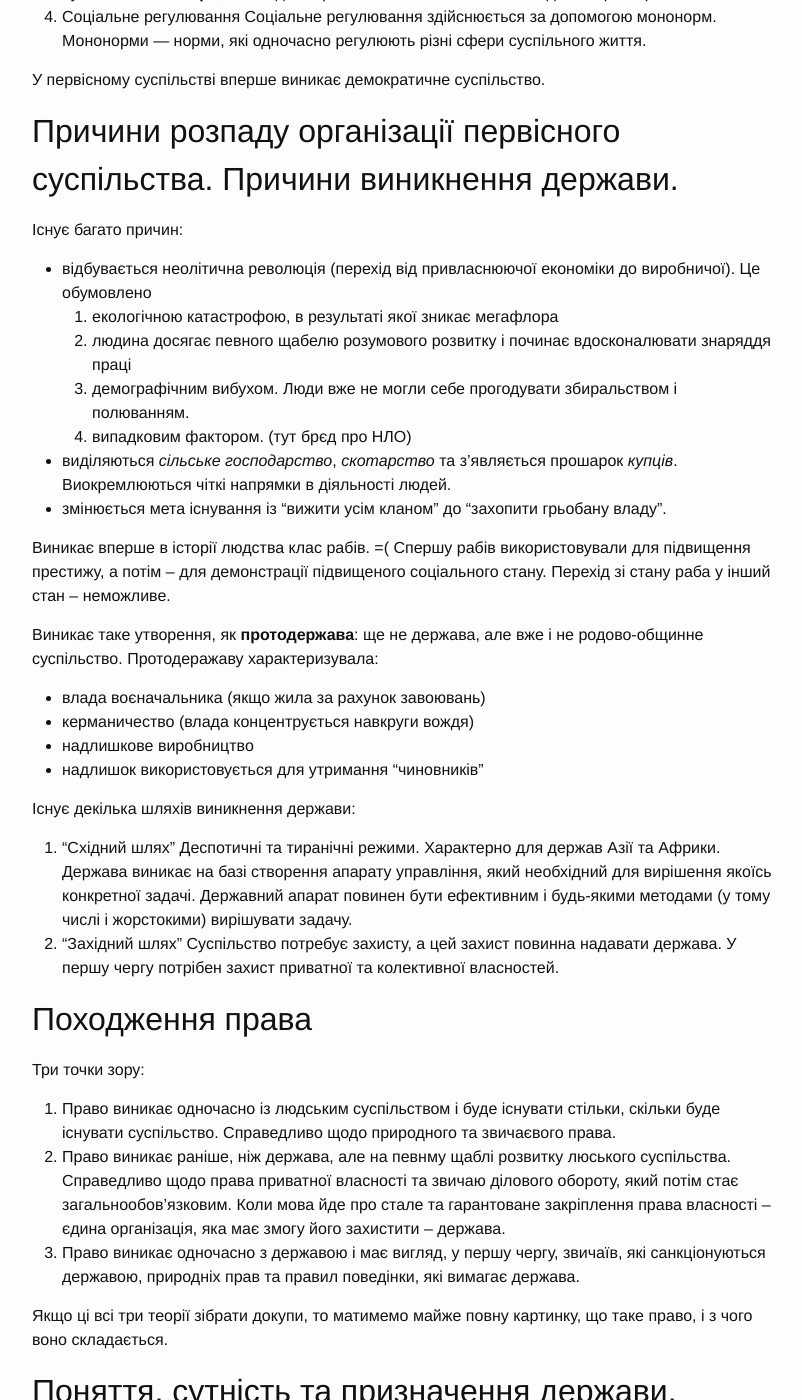
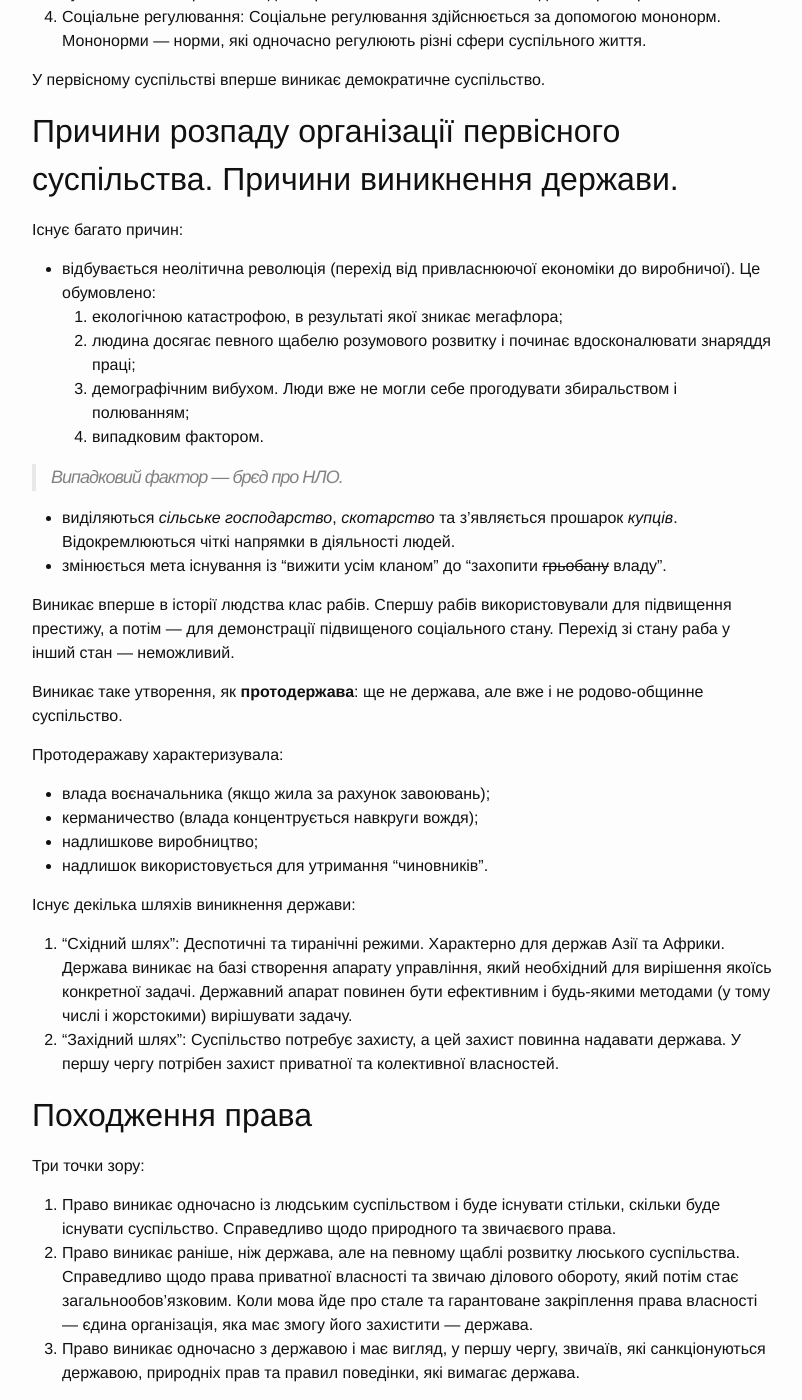
Before and after one commit to KPI-FICT-IP32/Blog, a Jekyll site: the page built from _posts/kpi/s06_jurisprudence/2016-03-04-jurisprudence-lecture-03.markdown, in a window 1280 px wide and 1400 px high, scrolled down 558 px. Shown: the whole window, without its empty margins (238-1040 px from the left). Built offline with Jekyll 4.4.1, drawn with Linux system fonts in a browser that asks for light colours; some of the changed text lies outside the part shown.

Commit message:
Update 2016-03-04-jurisprudence-lecture-03.markdown

```diff
--- a/_posts/kpi/s06_jurisprudence/2016-03-04-jurisprudence-lecture-03.markdown
+++ b/_posts/kpi/s06_jurisprudence/2016-03-04-jurisprudence-lecture-03.markdown
@@ -12,62 +12,73 @@
 Первісне суспільство характеризується 4 чинниками:
 
 1. Соціальна організація в первісному суспільстві:
-    Основною формою була родова община, яка працювала за принципом **колективізму**.
+    Основною формою була родова община, яка працювала за принципом *колективізму*.
 2. Економічна сфера:
     Період привласнюючої економіки.
-3. Влада
-    Влада у той період має вигляд первісної демократії, тобто вона є суспільною, не має політичного характеру. Також влада не має жодних соціальних або станових відмінностей, є інтегрованою у суспільство і базується на силі суспільної думки. Основним органом влади були **загальні збори**, а посади старійшин мали номінальний владний характер.
-4. Соціальне регулювання
-    Соціальне регулювання здійснюється за допомогою мононорм. Мононорми --- норми, які одночасно регулюють різні сфери суспільного життя.
+3. Влада:
+    Влада у той період має вигляд первісної демократії, тобто вона є суспільною, не має політичного характеру. Також влада не має жодних соціальних або станових відмінностей, є інтегрованою у суспільство і базується на силі суспільної думки. Основним органом влади були *загальні збори*, а посади старійшин мали номінальний владний характер.
+4. Соціальне регулювання:
+    Соціальне регулювання здійснюється за допомогою мононорм. Мононорми — норми, які одночасно регулюють різні сфери суспільного життя.
 
 У первісному суспільстві вперше виникає демократичне суспільство.
 
 ## Причини розпаду організації первісного суспільства. Причини виникнення держави.
 Існує багато причин:
-- відбувається неолітична революція (перехід від привласнюючої економіки до виробничої). Це обумовлено
-    1. екологічною катастрофою, в результаті якої зникає мегафлора
-    2. людина досягає певного щабелю розумового розвитку і починає вдосконалювати знаряддя праці
-    3. демографічним вибухом. Люди вже не могли себе прогодувати збиральством і полюванням.
-    4. випадковим фактором. (тут брєд про НЛО)
-- виділяються *сільське господарство*, *скотарство* та з'являється прошарок *купців*. Виокремлюються чіткі напрямки в діяльності людей.
-- змінюється мета існування із "вижити усім кланом" до "захопити грьобану владу".
 
-Виникає вперше в історії людства клас рабів. =(
-Спершу рабів використовували для підвищення престижу, а потім -- для демонстрації підвищеного соціального стану. Перехід зі стану раба у інший стан -- неможливе.
+- відбувається неолітична революція (перехід від привласнюючої економіки до виробничої). Це обумовлено:
+    1. екологічною катастрофою, в результаті якої зникає мегафлора;
+    2. людина досягає певного щабелю розумового розвитку і починає вдосконалювати знаряддя праці;
+    3. демографічним вибухом. Люди вже не могли себе прогодувати збиральством і полюванням;
+    4. випадковим фактором.
+
+> Випадковий фактор — брєд про НЛО.
+
+- виділяються *сільське господарство*, *скотарство* та з'являється прошарок *купців*. Відокремлюються чіткі напрямки в діяльності людей.
+- змінюється мета існування із "вижити усім кланом" до "захопити ~~грьобану~~ владу".
+
+Виникає вперше в історії людства клас рабів. Спершу рабів використовували для підвищення престижу, а потім — для демонстрації підвищеного соціального стану. Перехід зі стану раба у інший стан — неможливий.
 
 Виникає таке утворення, як **протодержава**: ще не держава, але вже і не родово-общинне суспільство.
+
 Протодеражаву характеризувала:
-- влада воєначальника (якщо жила за рахунок завоювань)
-- керманичество (влада концентрується навкруги вождя)
-- надлишкове виробництво
-- надлишок використовується для утримання "чиновників"
+
+- влада воєначальника (якщо жила за рахунок завоювань);
+- керманичество (влада концентрується навкруги вождя);
+- надлишкове виробництво;
+- надлишок використовується для утримання "чиновників".
 
 Існує декілька шляхів виникнення держави:
-1. "Східний шлях"
+1. "Східний шлях":
     Деспотичні та тиранічні режими. Характерно для держав Азії та Африки. Держава виникає на базі створення апарату управління, який необхідний для вирішення якоїсь конкретної задачі. Державний апарат повинен бути ефективним і будь-якими методами (у тому числі і жорстокими) вирішувати задачу.
-2. "Західний шлях"
+2. "Західний шлях":
     Суспільство потребує захисту, а цей захист повинна надавати держава. У першу чергу потрібен захист приватної та колективної власностей.
 
 ## Походження права
+
 Три точки зору:
+
 1. Право виникає одночасно із людським суспільством і буде існувати стільки, скільки буде існувати суспільство. Справедливо щодо природного та звичаєвого права.
-2. Право виникає раніше, ніж держава, але на певнму щаблі розвитку люського суспільства. Справедливо щодо права приватної власності та звичаю ділового обороту, який потім стає загальнообов'язковим. Коли мова йде про стале та гарантоване закріплення права власності -- єдина організація, яка має змогу його захистити -- держава.
+2. Право виникає раніше, ніж держава, але на певному щаблі розвитку люського суспільства. Справедливо щодо права приватної власності та звичаю ділового обороту, який потім стає загальнообов'язковим. Коли мова йде про стале та гарантоване закріплення права власності — єдина організація, яка має змогу його захистити — держава.
 3. Право виникає одночасно з державою і має вигляд, у першу чергу, звичаїв, які санкціонуються державою, природніх прав та правил поведінки, які вимагає держава.
 
 Якщо ці всі три теорії зібрати докупи, то матимемо майже повну картинку, що таке право, і з чого воно складається.
 
 ## Поняття, сутність та призначення держави.
+
 Термін "держава" можна трактувати як у широкому, так і у вузькому значенні.
-У широкому значенні держава --- це населення країни + територія + публічна влада. Тобто, держава зводиться до трьох своїх найголовніших ознак.
-У вузькому розумінні держава --- організація, яка існує в тому чи іншому суспільстві, але не тотожна суспільству. Особливістю цієї організації є те, що вона здійснює публічну політичну владу на всій своїй території. В свою чергу ця влада підтримується силою легального примусу.
+
+У широкому значенні держава — це населення країни + територія + публічна влада. Тобто, держава зводиться до трьох своїх найголовніших ознак.
+
+У вузькому розумінні держава — організація, яка існує в тому чи іншому суспільстві, але не тотожна суспільству. Особливістю цієї організації є те, що вона здійснює публічну політичну владу на всій своїй території. В свою чергу ця влада підтримується силою легального примусу.
 
 ### Основні ознаки держави:
-- публічна політична влада. Публічна, бо незалежно від того, яка ця держава (демократична, недемократична), державна влада здійснюється від імені народу.
-- наявність апарату примусу, на якому тримається апарат управління
-- територія
-- сувернітет, який поділяється на внутрішній і зовнішній. Внутрішній: всередині ержави влада є верховною, неподільною та самостійною. Зовнішній: незалежність у направленості, у стосунках з іншими державами.
-- нерозривний зв'я зок з правом.
-- податкова система. Саме за рахунок податків утримується весь державний апарат, і за рахунок податків формується державна казна (державний бюджет).
+
+- публічна політична влада — публічна, бо незалежно від того, яка ця держава (демократична, недемократична), державна влада здійснюється від імені народу;
+- наявність апарату примусу, на якому тримається апарат управління;
+- територія;
+- сувернітет, який поділяється на внутрішній і зовнішній. Внутрішній: всередині ержави влада є верховною, неподільною та самостійною. Зовнішній: незалежність у направленості, у стосунках з іншими державами;
+- нерозривний зв'я зок з правом;
+- податкова система. Саме за рахунок податків утримується весь державний апарат, і за рахунок податків формується державна казна (державний бюджет);
 - офіційна символіка держави. (герб, гімн, прапор, *девіз*) Саме завдяки існуванню девізу держави розкривається сутність держави. Згідно вікіпедії, в Україні немає офіційного девізу. Неофіційний:
 
     > Слава Україні! Героям слава!
```
Also changed, not shown: other parts of _posts/kpi/s06_jurisprudence/2016-03-04-jurisprudence-lecture-03.markdown (+12 -9 lines).
